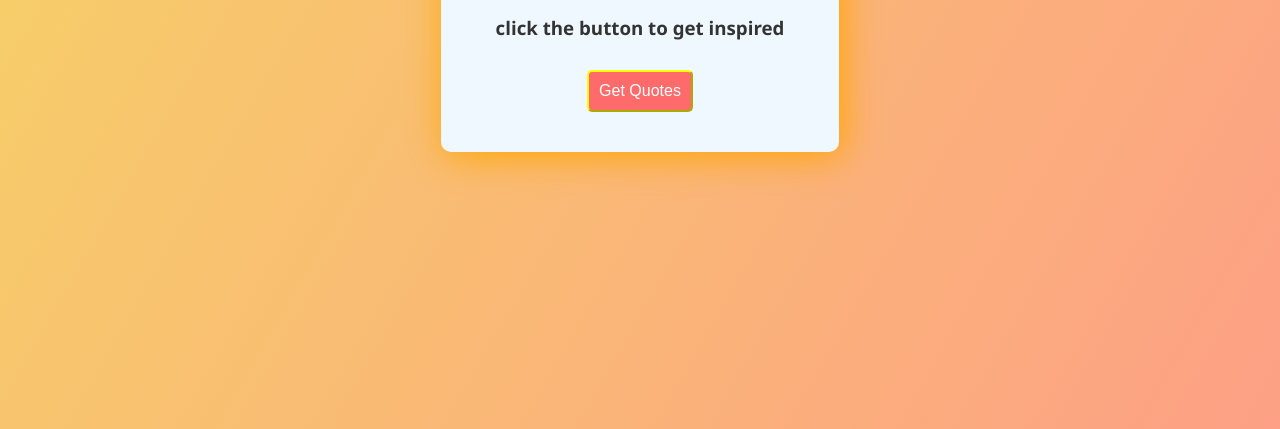
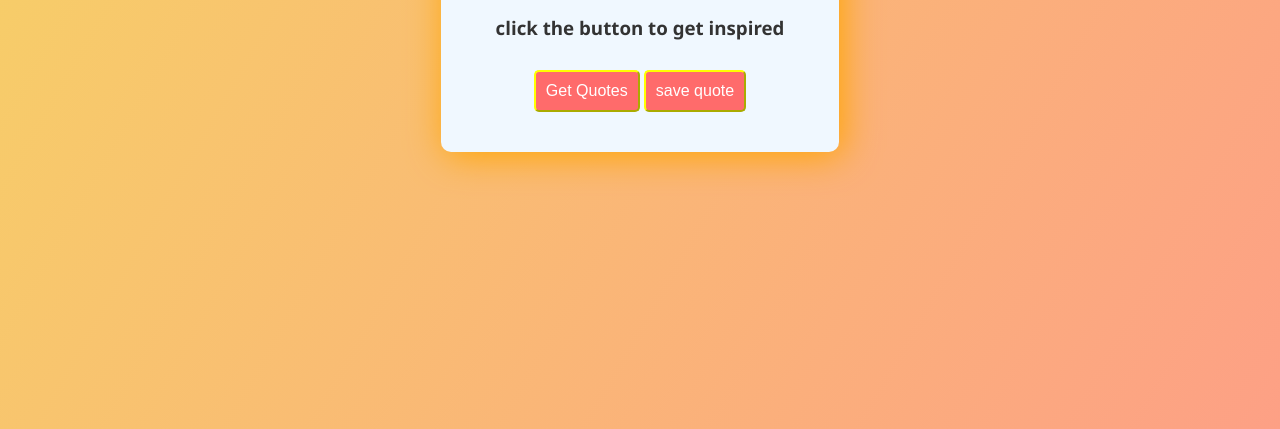
Before and after one commit to chetan-j123/motivational-quote-generator, a plain HTML site: page index.html in a window 1280 px wide. Shown: the part 387-816 px from the top of the page. Drawn offline with Linux system fonts and the light colour scheme.

Commit message:
Update index.html

```diff
--- a/index.html
+++ b/index.html
@@ -15,7 +15,9 @@
     <button id="new-quote">
         Get Quotes
     </button>
-
+ <button id="save-quote">
+     save quote
+ </button>
 
     </div>
     <script src="script.js"></script>
```
